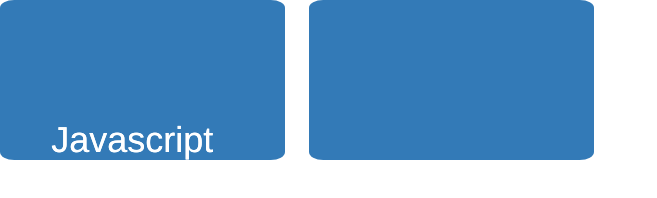
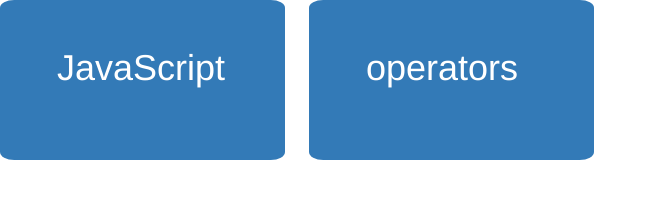
Before and after one commit to OkilyDokily/flashcards, a plain HTML site: page index.html in a window 1280 px wide. Shown: the whole page, without its empty margins (0-657 px from the left). Drawn offline with Linux system fonts and the light colour scheme.

Commit message:
add relative positioning to ancestor

```diff
--- a/css/styles.css
+++ b/css/styles.css
@@ -7,6 +7,7 @@
   cursor:pointer;
   margin-right: 20px;
   display: inline-block;
+  position: relative;
 }
 
 .term {
@@ -31,8 +32,8 @@
   margin: auto;
 
   position: absolute;
-  top: 15%;
-  left: 4%;
+  top: 30%;
+  left: 20%;
 }
 
 .term-mode{
--- a/index.html
+++ b/index.html
@@ -13,13 +13,13 @@
 
 
       <div class="button term-mode ">
-        <h1 class="term term-enabled">Javascript</h1>
+        <h1 class="term term-enabled">JavaScript</h1>
         <p class="definition">an object-oriented computer programming language commonly used to create interactive effects within web browsers.</p>
       </div>
 
       <div class="button term-mode ">
-        <h1 class="term term-enabled">Javascript</h1>
-        <p class="definition">an object-oriented computer programming language commonly used to create interactive effects within web browsers.</p>
+        <h1 class="term term-enabled">operators</h1>
+        <p class="definition"> The definition of an operator is a symbol that is used to perform an operation. </p>
       </div>
 
 
```
